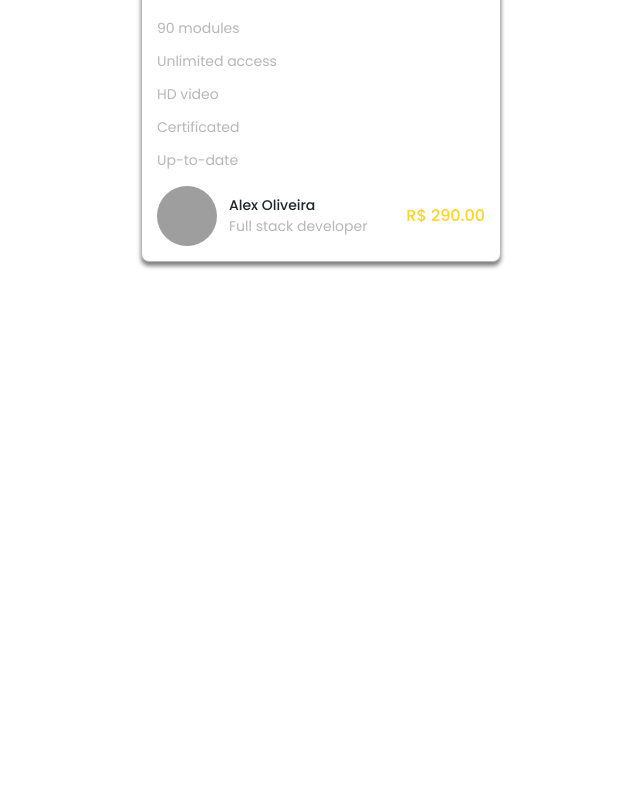
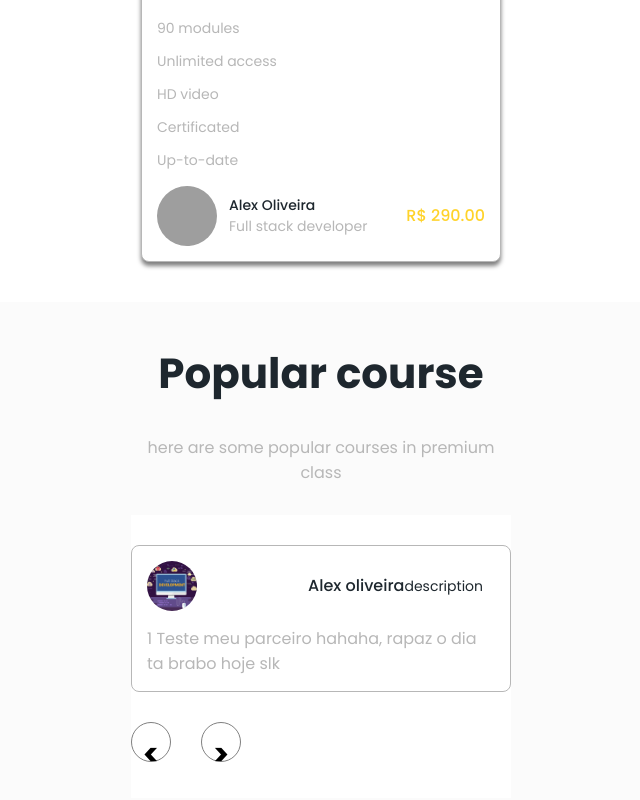
Before and after one commit to edmilson-dk/ruangku, a React (Create React App) app: page / in a window 1280 px wide. Shown: the part 3990-4790 px from the top of the page, without its empty margins (319-959 px from the left). Before the commit the page ends 4292 px from the top, so only its background shows below. Built offline with nearby package versions, Linux system fonts and the light colour scheme; grey boxes are pictures that could not be loaded; the HTML template or start-up script is replaced by a standard one.

Commit message:
feat: created slide show in component

```diff
--- /dev/null
+++ b/src/Components/SlideAbout/index.js
@@ -0,0 +1,72 @@
+import {
+  SlideAboutWrapper,
+  SlideAboutContainer,
+  SlideAboutButtonPrev,
+  SlideAboutButtonNext,
+  SlideAboutContent,
+} from './styles';
+
+function SlideAbout({ children }) {
+  let item = 0;
+  window.addEventListener('load', () => {
+    const items = document.querySelectorAll('.slideItem');
+    let slideWidth = items[0].getBoundingClientRect().width;
+    item = Math.floor(slideWidth);
+
+    items[0].classList.add('active');
+
+    items.forEach((item, index) => {
+      item.style.left = slideWidth * index + 'px';
+    });
+  });
+
+  function toggleClassElement(currentElement, targetElement) {
+    currentElement.classList.remove('active');
+    currentElement.classList.add('hide')
+    targetElement.classList.add('active');
+  }
+
+  function nextItem() {
+    const activeItem = document.querySelector('.active');
+    const next = activeItem.nextElementSibling;
+
+    const position = next.style.left;
+
+    next.style.left =  `-${position}`;
+    activeItem.style.left = `-${position}`;
+
+    toggleClassElement(activeItem, next);
+  }
+
+  function prevItem() {
+    const activeItem = document.querySelector('.active');
+    const prev = activeItem.previousElementSibling;
+
+    const p = prev.style.left
+
+    if (p === `-${item}px`) {
+      prev.style.left = '0';
+      activeItem.style.left = `${item}px`;
+
+    } else {
+      const pixelsToInt = Number(String(p).slice(1, -2));
+
+      prev.style.left = `-${pixelsToInt - item}px`;
+      activeItem.style.left = `${pixelsToInt}px`;
+    }
+
+    toggleClassElement(activeItem, prev);
+  }
+
+  return (
+    <SlideAboutWrapper>
+      <SlideAboutContainer>
+        <SlideAboutContent>{ children }</SlideAboutContent>
+      </SlideAboutContainer>
+        <SlideAboutButtonPrev onClick={prevItem}>{'<'}</SlideAboutButtonPrev>
+        <SlideAboutButtonNext onClick={nextItem}>{'>'}</SlideAboutButtonNext>
+    </SlideAboutWrapper>
+  );
+}
+
+export default SlideAbout;
--- /dev/null
+++ b/src/Components/SlideAbout/styles.js
@@ -0,0 +1,43 @@
+import styled, { css } from 'styled-components';
+
+const buttonSlide = styled.button`
+  width: 4rem;
+  height: 4rem;
+  border-radius: 50%;
+  border: 1px solid gray;
+  padding: 1rem;
+  font-size: 3rem;
+  font-weight: 600;
+  text-align: center;
+  background: none;
+  margin-top: 3rem;
+`;
+
+export const SlideAboutWrapper = styled.section`
+  width: 100%;
+  padding: 3rem 0;
+  background: ${({ theme }) => theme.colors.white};
+`;
+
+export const SlideAboutContainer = styled.article`
+  width: 100%;
+  max-width: 38rem;
+  display: flex;
+  justify-content: space-between;
+  align-items: center;
+`;
+
+export const SlideAboutButtonPrev = styled(buttonSlide)`
+  display: inline-block;
+  margin-right: 3rem;
+`;
+export const SlideAboutButtonNext = styled(buttonSlide)`
+  display: inline-block;
+`;
+
+export const SlideAboutContent = styled.div`
+  width: 100%;
+  display: flex;
+  align-items: center;
+  overflow: hidden;
+`;
--- /dev/null
+++ b/src/Components/SlideAboutBox/index.js
@@ -0,0 +1,29 @@
+import {
+  SlideAboutBoxWrapper,
+  SlideAboutBoxHeader,
+  SlideAboutBoxAvatar,
+  SlideAboutBoxInfo,
+  SlideAboutBoxCotent,
+} from './styles';
+
+function SlideAboutBox({ avatar, name, description, text }) {
+  return (
+    <SlideAboutBoxWrapper className="slideItem">
+      <SlideAboutBoxHeader>
+        <SlideAboutBoxAvatar>
+          <img src={avatar} alt="About user"/>
+        </SlideAboutBoxAvatar>
+        <SlideAboutBoxInfo>
+          <strong>{ name }</strong>
+          <span>description</span>
+        </SlideAboutBoxInfo>
+      </SlideAboutBoxHeader>
+
+      <SlideAboutBoxCotent>
+        <p>{text}</p>
+      </SlideAboutBoxCotent>
+    </SlideAboutBoxWrapper>
+  );
+}
+
+export default SlideAboutBox;
--- /dev/null
+++ b/src/Components/SlideAboutBox/styles.js
@@ -0,0 +1,65 @@
+import styled, { css } from 'styled-components';
+
+export const SlideAboutBoxWrapper = styled.article`
+  width: 38rem !important;
+  min-width: 38rem !important;
+  max-width: 38rem !important;
+  padding: 1.5rem;
+  background: ${({ theme }) => theme.colors.white};
+  border: 1px solid ${({ theme }) => theme.colors.gray};
+  border-radius: 0.8rem;
+  position: relative;
+  transition: all .5s linear;
+
+  .hide {
+    display: none;
+  }
+`;
+
+export const SlideAboutBoxHeader = styled.header`
+  width: 100%;
+  display: flex;
+  justify-content: space-between;
+  align-items: center;
+  margin-bottom: 1.5rem;
+`;
+
+export const SlideAboutBoxAvatar = styled.div`
+  width: 5rem;
+  height: 5rem;
+  overflow: hidden;
+
+  > img {
+    width: 100%;
+    height: 100%;
+    object-fit: cover;
+    border-radius: 50%;
+  }
+`;
+
+export const SlideAboutBoxInfo = styled.div`
+  margin-right: 1.2rem;
+
+  > strong {
+    font-size: ${({ theme }) => theme.fontSizes.mobile.sm};
+    color: ${({ theme }) => theme.colors.dark};
+    font-weight: 500;
+    text-align: left;
+  }
+
+  > span {
+    font-size: ${({ theme }) => theme.fontSizes.mobile.xs};
+    color: ${({ theme }) => theme.colors.dark};
+    text-align: left;
+  }
+`;
+
+export const SlideAboutBoxCotent = styled.div`
+  width: 100%;
+
+  > p {
+    font-size: ${({ theme }) => theme.fontSizes.mobile.sm};
+    color: ${({ theme }) => theme.colors.gray};
+    text-align: left;
+  }
+`;
--- a/src/Screens/HomePage/index.js
+++ b/src/Screens/HomePage/index.js
@@ -18,6 +18,8 @@ const BannerSection = React.lazy(() => import('../../Components/Banner/'));
 const GenericSection = React.lazy(() => import('../../Components/GenericSection/'));
 const WorksBox = React.lazy(() => import('../../Components/WorksBox/'));
 const CourseBox = React.lazy(() => import('../../Components/CourseBox/'));
+const SlideAbout = React.lazy(() => import('../../Components/SlideAbout/'));
+const SlideAboutBox = React.lazy(() => import('../../Components/SlideAboutBox/'));
 
 function HomePage() {
   return (
@@ -117,6 +119,44 @@ function HomePage() {
           courseValue="290.00"
         />
       </GenericSection>
+
+      <GenericSection
+        title="Popular course"
+        text="here are some popular courses in premium class"
+        isBackgroundWhite={false}
+      >
+        <SlideAbout>
+          <SlideAboutBox
+            name="Alex oliveira"
+            description="Full stack developer"
+            text='1 Teste meu parceiro hahaha, rapaz o dia ta brabo hoje slk'
+            avatar={fullstack}
+          />
+          <SlideAboutBox
+            name="Alex oliveira"
+            description="Full stack developer"
+            text='2 Teste meu parceiro hahaha, rapaz o dia ta brabo hoje slk'
+            avatar={fullstack}
+          />
+          <SlideAboutBox
+            name="Alex oliveira"
+            description="Full stack developer"
+            text='3 Teste meu parceiro hahaha, rapaz o dia ta brabo hoje slk'
+            avatar={fullstack}
+          />
+
+          <SlideAboutBox
+            name="Alex oliveira"
+            description="Full stack developer"
+            text='4 Teste meu parceiro hahaha, rapaz o dia ta brabo hoje slk'
+            avatar={fullstack}
+          />
+
+
+
+        </SlideAbout>
+      </GenericSection>
+
     </Suspense>
   );
 }
```
